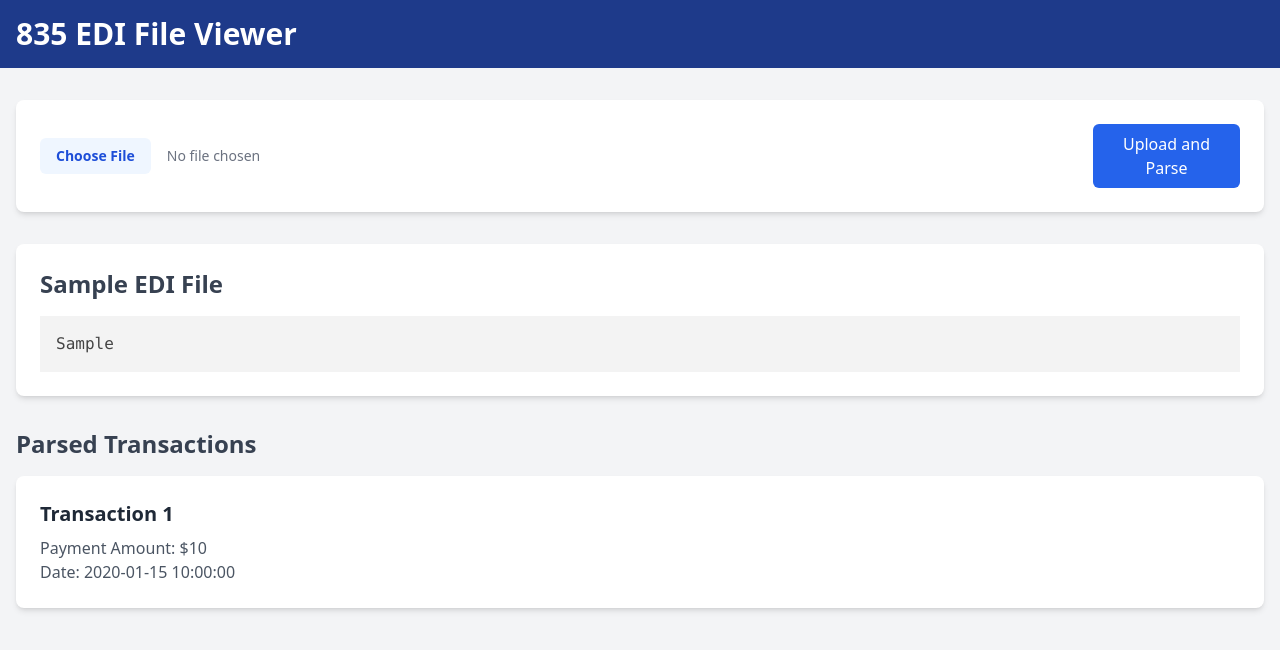
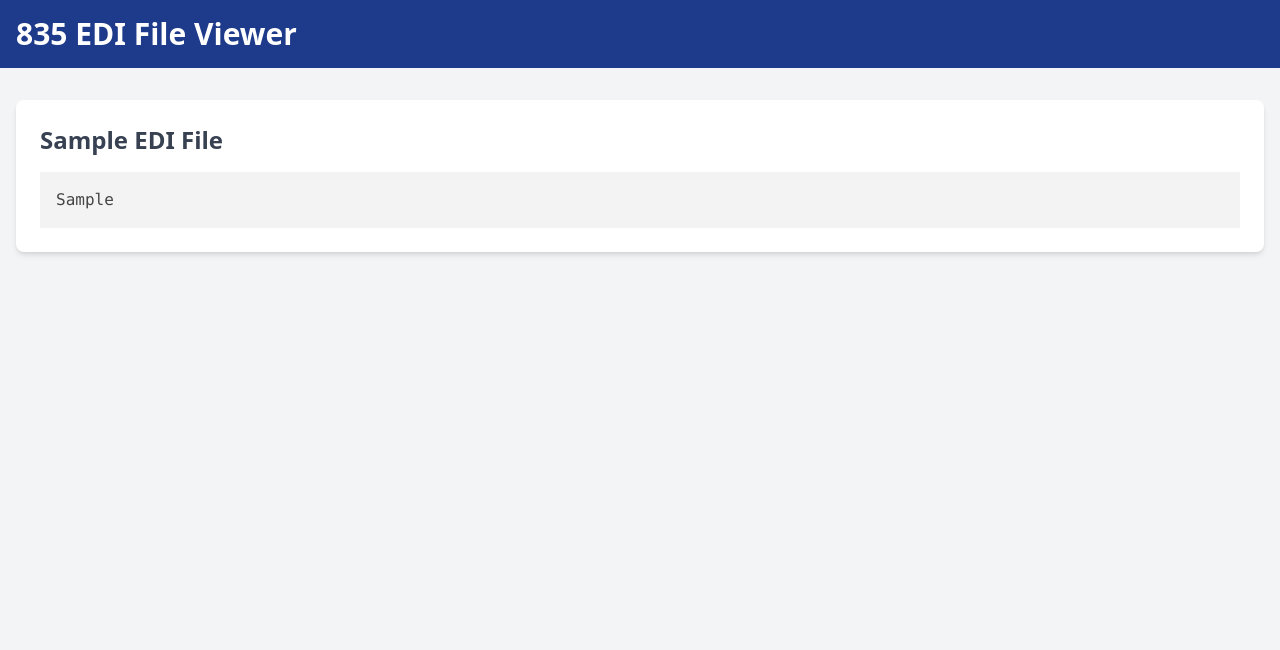
Before and after one commit to andrewfurman/835adds, a Flask app: template view835s/templates/view_835s.html in a window 1280 px wide. Shown: the top 650 px of the page. Run offline with Flask 3, Linux system fonts and the light colour scheme; the template is opened without the code that fills it: most values are stand-ins (such as "Sample title", 1, 10 or a date in 2020); some libraries are stand-ins or nearby versions.

Commit message:
Assistant checkpoint: Remove file upload functionality and transaction display
Assistant generated file changes:
- view835s/view_835_routes.py: Remove file upload handling
- view835s/templates/view_835s.html: Remove file upload form, Remove transactions section

---

User prompt:

Can you remove the Upload835 file functionality? I don't need to be able to upload 835 files.

Replit-Commit-Author: Assistant
Replit-Commit-Session-Id: b8eb701d-64e1-42ab-8fb4-f2a1f7fec5db

```diff
--- a/view835s/templates/view_835s.html
+++ b/view835s/templates/view_835s.html
@@ -12,38 +12,13 @@
     {% extends "header.html" %}
 {% block content %}
     <div class="container mx-auto px-4">
-        <div class="bg-white rounded-lg shadow-md p-6 mb-8">
-            <form method="POST" enctype="multipart/form-data" class="space-y-4">
-                <div class="flex items-center space-x-4">
-                    <input type="file" name="edi_file" accept=".edi,.txt"
-                           class="block w-full text-sm text-gray-500 file:mr-4 file:py-2 file:px-4 file:rounded-md file:border-0 file:text-sm file:font-semibold file:bg-blue-50 file:text-blue-700 hover:file:bg-blue-100">
-                    <button type="submit"
-                            class="px-4 py-2 bg-blue-600 text-white rounded-md hover:bg-blue-700 transition-colors">
-                        Upload and Parse
-                    </button>
-                </div>
-            </form>
-        </div>
 
         <div class="bg-white rounded-lg shadow-md p-6 mb-8">
             <h2 class="text-2xl font-semibold text-gray-700 mb-4">Sample EDI File</h2>
             <pre><code class="language-plaintext">{{ sample_edi }}</code></pre>
         </div>
 
-        <div class="results-section">
-            {% if transactions %}
-                <h2 class="text-2xl font-semibold text-gray-700 mb-4">Parsed Transactions</h2>
-                <div class="grid gap-4">
-                    {% for transaction in transactions %}
-                        <div class="bg-white rounded-lg shadow-md p-6">
-                            <h3 class="text-xl font-semibold text-gray-800 mb-2">Transaction {{ loop.index }}</h3>
-                            <p class="text-gray-600">Payment Amount: <span class="font-medium">${{ transaction.payment_amount }}</span></p>
-                            <p class="text-gray-600">Date: <span class="font-medium">{{ transaction.date }}</span></p>
-                        </div>
-                    {% endfor %}
-                </div>
-            {% endif %}
-        </div>
+
     </div>
 {% endblock %}
     <script>
```
Also changed, not shown: view835s/view_835_routes.py (+2 -20 lines).
